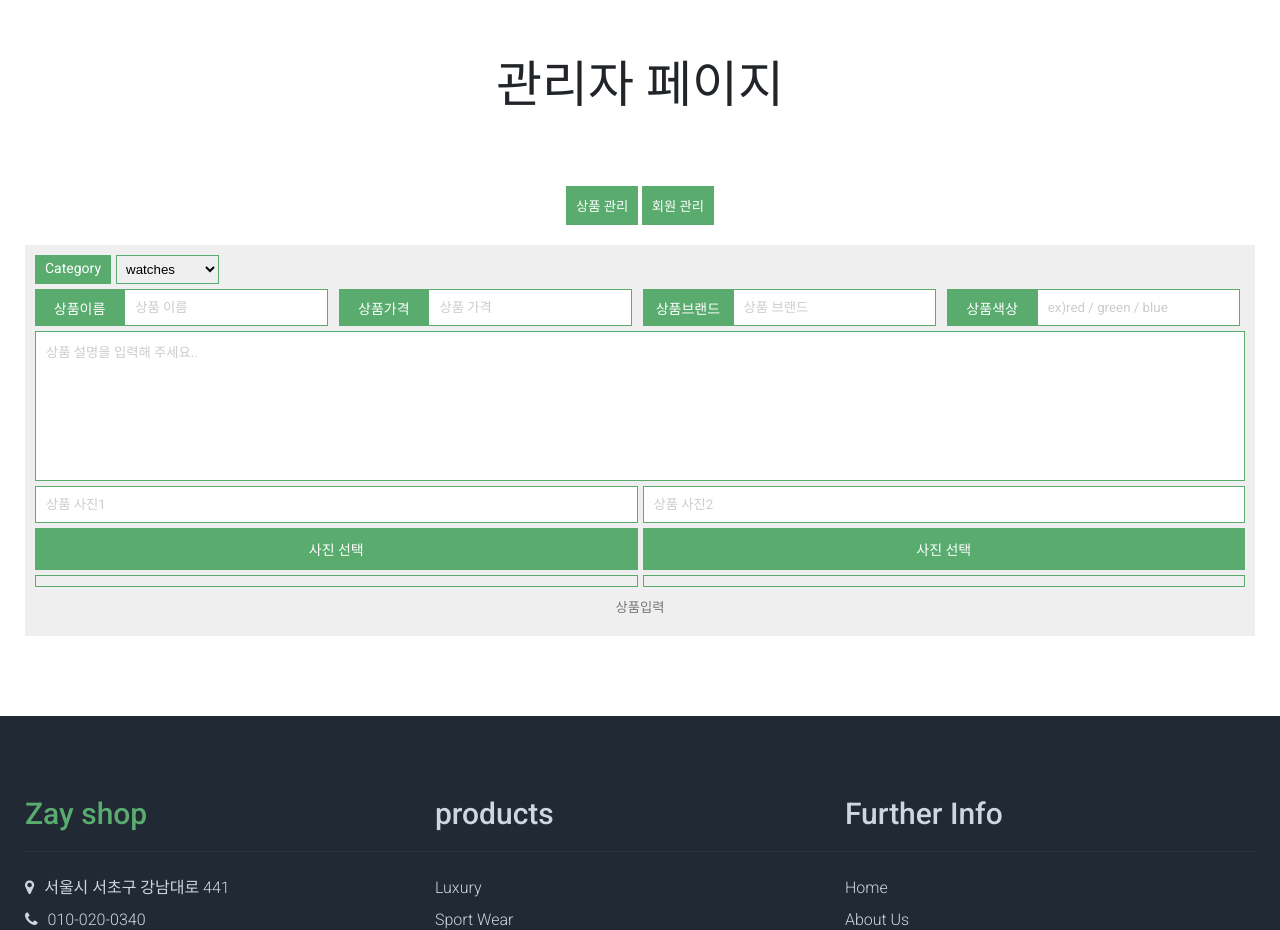
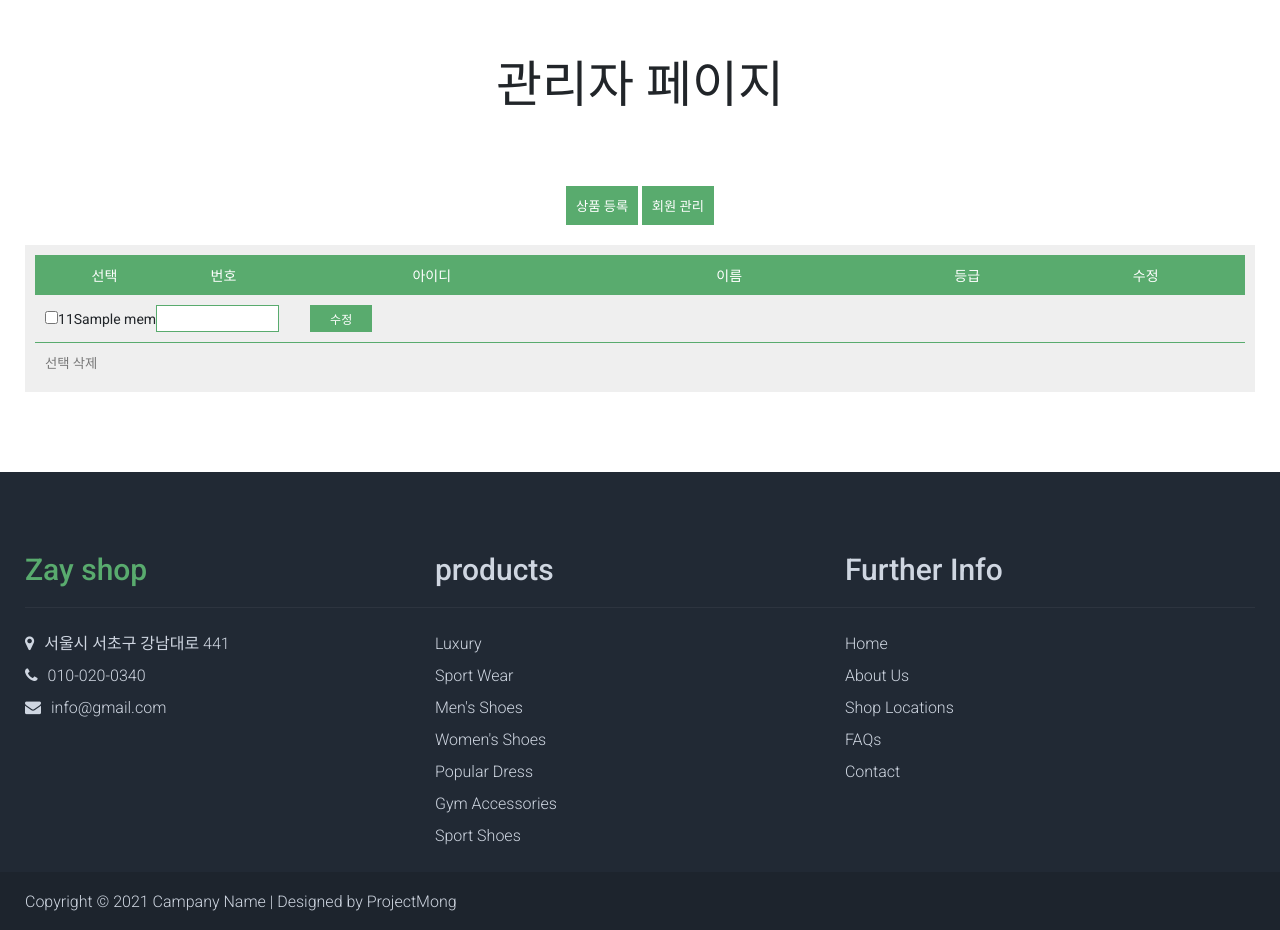
Before and after one commit to yunjungheo/zay, a PHP site: page /pages/admin/admin.php in a window 1280 px wide. Shown: the part 167-1097 px from the top of the page. Run offline with PHP 8.4, Linux system fonts and the light colour scheme; tables that the repository leaves empty hold one stand-in row (values such as "Sample post"); data that the repository does not hold is empty; a stand-in replaces the project's code that opens the database connection.

Commit message:
0824 관리자페이지  회원관리

```diff
--- a/css/style.css
+++ b/css/style.css
@@ -283,7 +283,7 @@ section.join .submit_info span a{display: inline-block; padding: 10px 20px; back
 .admin .category select{border: 1px solid #59ab6e; padding: 5px; margin-left: 5px; outline: 0;}
 
 .admin .short_txt{display: flex; justify-content: space-between; margin-top: 5px;}
-.admin .short_txt p{width: calc(25% - 5px); display: flex; }
+.admin .short_txt p{width: calc(25% - 5px); display: flex; justify-content: space-between;}
 .admin .short_txt p label{background: #59ab6e; color: #fff; width: 30%; display: flex; align-items: center; justify-content: center;}
 .admin .short_txt p input{width: calc(70% - 5px); border: 1px solid #59ab6e;}
 .admin .desc_input{margin-top: 5px; width: 100%; height: 150px; border: 1px solid #59ab6e;}
@@ -299,5 +299,20 @@ section.join .submit_info span a{display: inline-block; padding: 10px 20px; back
 .admin .upload_hidden{position: absolute; width: 1px; height: 1px; overflow: hidden; padding: 0;}
 .admin .img_wrap{width: 100%; height: auto; padding: 5px; border: 1px solid #59ab6e; margin-top: 5px;}
 .admin .img_wrap img{width: 100%;}
+.admin .pro_insert_btn{margin-top: 5px; background: #59ab6e; color: #fff; padding: 10px 0; border: 1px solid #59ab6e; transition: all 0.4s;}
+.admin .pro_insert_btn:hover{background: #fff; color: #59ab6e;}
 
-.admin .mem_admin{width: 100%; height: 100px; background: rgb(238, 238, 238);}
+.admin .mem_admin{width: 100%; height: auto; background: #efefef; padding: 10px;}
+.admin .mem_admin .mem_admin_tit{display: flex; background: #59ab6e; color: #fff; width: 100%; padding: 10px; align-items: center;}
+.admin .mem_admin .mem_admin_con{display: flex; align-items: center; padding: 10px; border-bottom: 1px solid #59ab6e;}
+/* .admin .mem_admin .mem_admin_form{width: 100%; _display: flex; align-items: center;} */
+.admin .mem_admin ul>li span{text-align: center;}
+.admin .mem_admin ul>li span:nth-child(1){width: 10%;}
+.admin .mem_admin ul>li span:nth-child(2){width: 10%;}
+.admin .mem_admin ul>li span:nth-child(3){width: 25%;}
+.admin .mem_admin ul>li span:nth-child(4){width: 25%;}
+.admin .mem_admin ul>li span:nth-child(5){width: 15%;}
+.admin .mem_admin ul>li span:nth-child(6){width: 15%;}
+
+.admin .mem_admin .mem_admin_con span:nth-child(5) input{text-align: center; width: 80%; padding: 5px 0; border: 1px solid #59ab6e;}
+.admin .mem_admin .mem_admin_con span:nth-child(6) button{background:#59ab6e; color: #fff; padding: 5px 20px; font-size: 12px;}
--- a/js/jq.main.js
+++ b/js/jq.main.js
@@ -150,7 +150,7 @@ imgHeightFit();
       $(".admin_panels>div").eq(tab_idx).show();
     });
 
-    $(".admin_tabs button").eq(0).trigger("click");
+    $(".admin_tabs button").eq(1).trigger("click");
   };
     admin_tabs();
   });
--- a/pages/admin/admin.php
+++ b/pages/admin/admin.php
@@ -28,7 +28,7 @@
         <h2>관리자 페이지</h2>
       </div>
       <div class="admin_tabs">
-        <button type="button">상품 관리</button>
+        <button type="button">상품 등록</button>
         <button type="button">회원 관리</button>
       </div>
       <div class="admin_panels">
@@ -71,10 +71,49 @@
                 </div>
               </div>
           </div>
-          <button type="submit">상품입력</button>
+          <button type="submit" class="pro_insert_btn">상품입력</button>
           </form>
         </div>
-        <div class="mem_admin"></div>
+        <div class="mem_admin">
+          <ul class="mem_admin_lists">
+            <li class="mem_admin_tit">
+              <span>선택</span>
+              <span>번호</span>
+              <span>아이디</span>
+              <span>이름</span>
+              <span>등급</span>
+              <span>수정</span>
+            </li>
+            <form action="#" class="mem_admin_form" method="post" id="mem_admin_form">
+            <?php
+            include $_SERVER["DOCUMENT_ROOT"]."/connect/db_conn.php";
+            $sql = "SELECT * FROM zay_mem ORDER BY ZAY_mem_idx DESC LIMIT 5";
+
+            $mem_result = mysqli_query($dbConn, $sql);
+
+            while($mem_row = mysqli_fetch_array($mem_result)){
+              $mem_idx = $mem_row['ZAY_mem_idx'];
+              $mem_id = $mem_row['ZAY_mem_id'];
+              $mem_name = $mem_row['ZAY_mem_name'];
+              $mem_level = $mem_row['ZAY_mem_level'];
+            ?>
+
+            <li class="mem_admin_con">
+              <span><input type="checkbox" name="item[]" value="<?=$mem_idx?>"></span>
+              <span class="idx"><?=$mem_idx?></span>
+              <span><?=$mem_id?></span>
+              <span><?=$mem_name?></span>
+              <span class="level"><input type="text" value="<?=$mem_level?>" name="mem_level"></span>
+              <span><button type="button" class="update_btn">수정</button></span>
+            </li>
+
+            <?php } ?>
+            </form>
+          </ul>
+          <div class="select_del_btn">
+            <button type="button">선택 삭제</button>
+          </div>
+        </div>
       </div>
   </section>
 
@@ -85,6 +124,22 @@
   <script src="https://ajax.googleapis.com/ajax/libs/jquery/3.4.1/jquery.min.js"></script>
   <script src="/zay/js/jq.main.js"></script>
   <script src="/zay/js/jq.pro_upload.js"></script>
+  <script>
+    $(function(){
+      $(".update_btn").click(function(){
+        const mem_idx = $(this).parent().siblings('.idx').text();
+        const mem_level = $(this).parent().siblings('.level').find('input').val();
+        // 클래스에 자식인 input에 value
+        //alert(mem_level);
 
+        // $("#mem_admin_form").attr('action', `/zay/php/member_update.php?update_idx=${mem_idx}&mem_level=${mem_level}`).submit();
+        location.href=`/zay/php/member_update.php?update_idx=${mem_idx}&mem_level=${mem_level}`;
+      });
+      $(".select_del_btn button").click(function(){
+        $("#mem_admin_form").attr('action', `/zay/php/admin_delete.php`).submit();
+      });
+    });
+
+  </script>
 </body>
 </html>
```
Also changed, not shown: php/admin_delete.php (added, +14 -0 lines), php/member_update.php (added, +19 -0 lines), data/product_imgs/1123.JPG (added), data/product_imgs/category_img_01.jpg (added).
